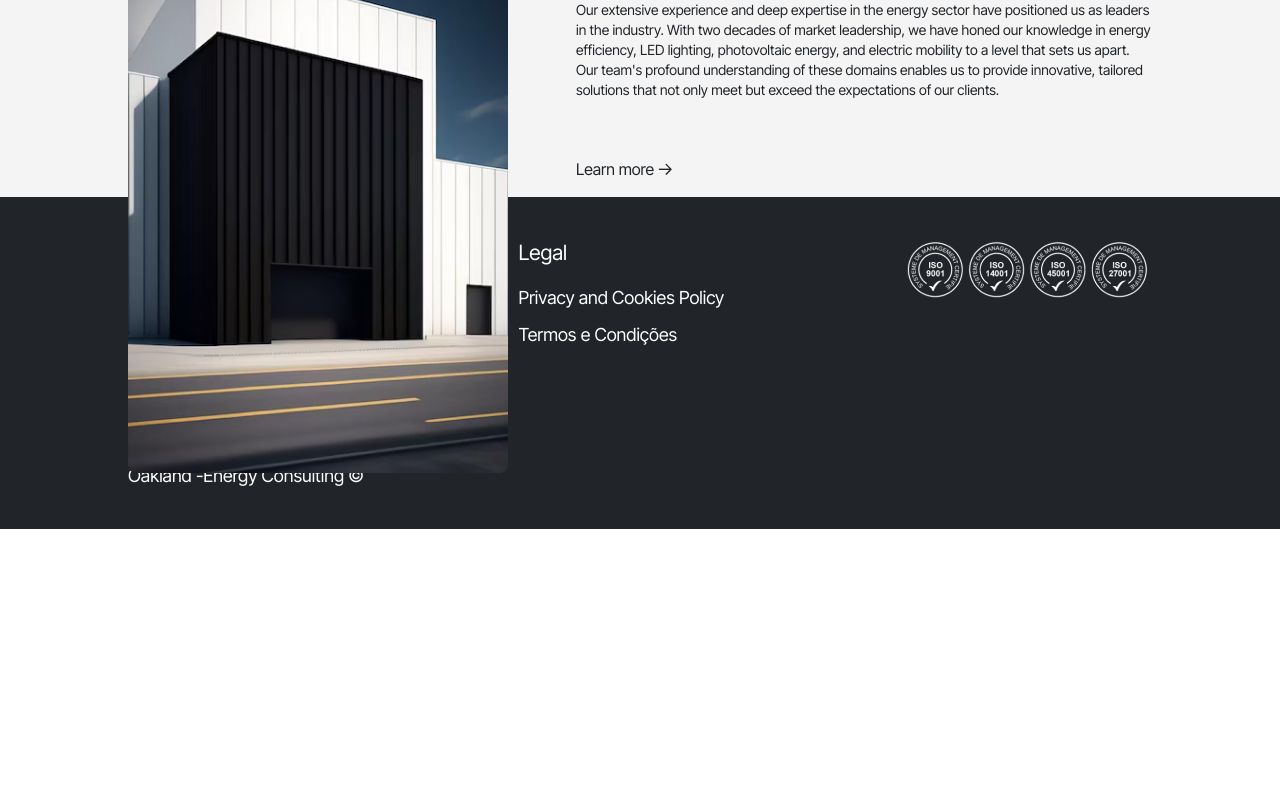
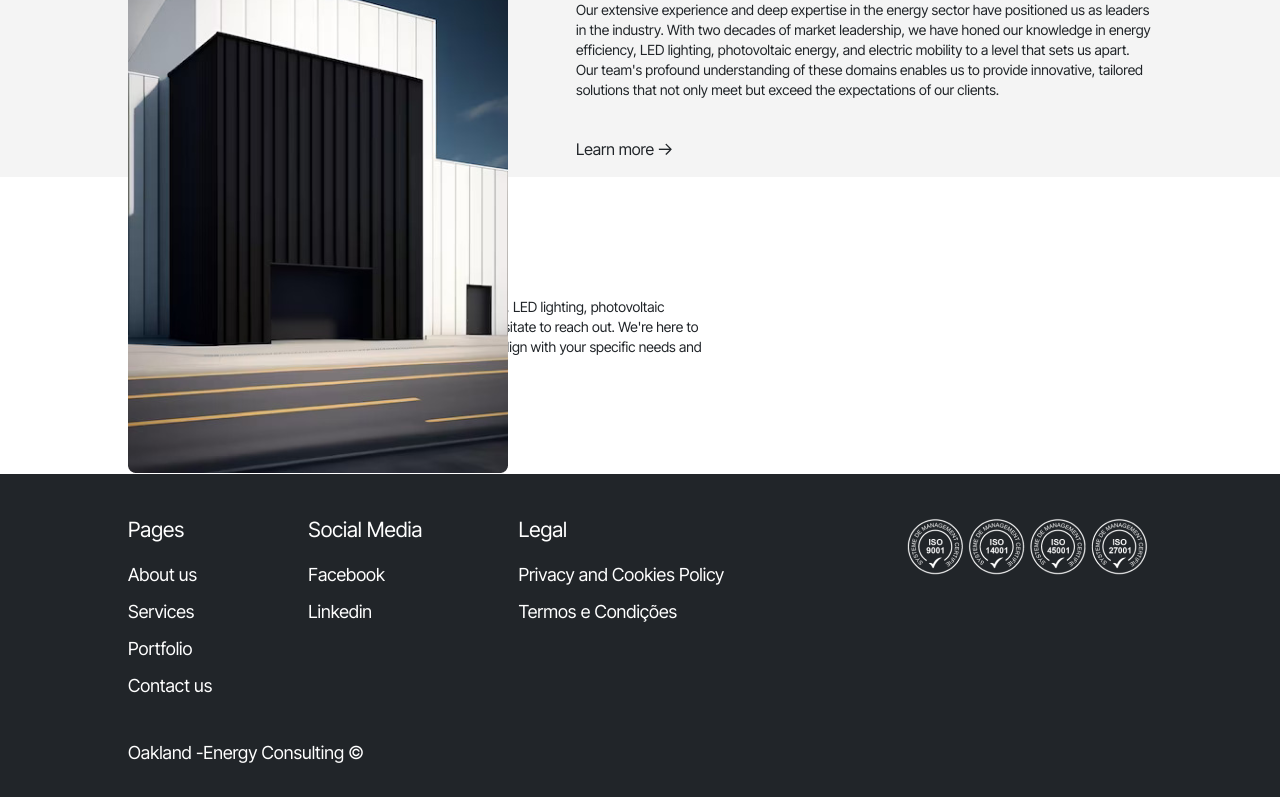
Before and after one commit to Dzmi3y/EnergyConsulting, a Next.js app: page / in a window 1280 px wide. Shown: the part 1695-2492 px from the top of the page. Before the commit the page ends 2224 px from the top, so only its background shows below. Built offline with nearby package versions, Linux system fonts and the light colour scheme.

Commit message:
ContactBlock added to home page

```diff
--- /dev/null
+++ b/src/app/home/ContactBlock/ContactBlock.module.css
@@ -0,0 +1,17 @@
+.info-container {
+  @apply max-w-xl;
+  @apply lg:max-w-sm;
+  @apply xl:max-w-xl;
+  @apply 2xl:max-w-3xl;
+  margin-bottom: 20px;
+}
+
+.description {
+  color: var(--accent100);
+  margin-top: 40px;
+  margin-bottom: 20px;
+}
+
+.title {
+  margin-top: 40px;
+}
--- /dev/null
+++ b/src/app/home/ContactBlock/ContactUsButton.tsx
@@ -0,0 +1,13 @@
+"use client";
+import ArrowButton from "@/components/Buttons/ArrowButton";
+import React from "react";
+
+const ContactUsButton = () => {
+  const clickHandler = () => {
+    console.log("Contact us clicked");
+  };
+
+  return <ArrowButton text="Contact us" clickHandler={clickHandler} />;
+};
+
+export default ContactUsButton;
--- /dev/null
+++ b/src/app/home/ContactBlock/index.tsx
@@ -0,0 +1,21 @@
+import React from "react";
+import ContactUsButton from "./ContactUsButton";
+import styles from "./ContactBlock.module.css";
+
+const ContactBlock = () => {
+  return (
+    <div className={`global-margins ${styles["info-container"]}`}>
+      <h2 className={styles.title}>Get in touch with us</h2>
+      <p className={styles.description}>
+        If you're ready to explore how our expertise in energy efficiency, LED
+        lighting, photovoltaic energy, and electric mobility can benefit your
+        projects, don't hesitate to reach out. We're here to listen,
+        collaborate, and provide you with tailored solutions that align with
+        your specific needs and goals.
+      </p>
+      <ContactUsButton />
+    </div>
+  );
+};
+
+export default ContactBlock;
--- a/src/app/home/DetailedInfo/DetailedInfo.module.css
+++ b/src/app/home/DetailedInfo/DetailedInfo.module.css
@@ -5,8 +5,6 @@
 
 .info-container {
   @apply max-w-xl;
-  @apply sm:max-w-xl;
-  @apply md:max-w-xl;
   @apply lg:max-w-sm lg:pl-[40];
   @apply xl:max-w-xl xl:pl-0;
   @apply 2xl:max-w-3xl;
@@ -15,7 +13,7 @@
 .description {
   color: var(--accent100);
   margin-top: 40px;
-  margin-bottom: 40px;
+  margin-bottom: 20px;
 }
 
 .title {
--- a/src/app/page.tsx
+++ b/src/app/page.tsx
@@ -2,6 +2,7 @@ import Menu from "@/components/Menu";
 import MainInfo from "./home/MainInfo";
 import AreasExpertise from "./home/AreasExpertise";
 import DetailedInfo from "./home/DetailedInfo";
+import ContactBlock from "./home/ContactBlock";
 //import Image from "next/image";
 
 export default function Home() {
@@ -12,6 +13,7 @@ export default function Home() {
         <MainInfo />
         <AreasExpertise />
         <DetailedInfo />
+        <ContactBlock />
       </main>
     </div>
   );
```
